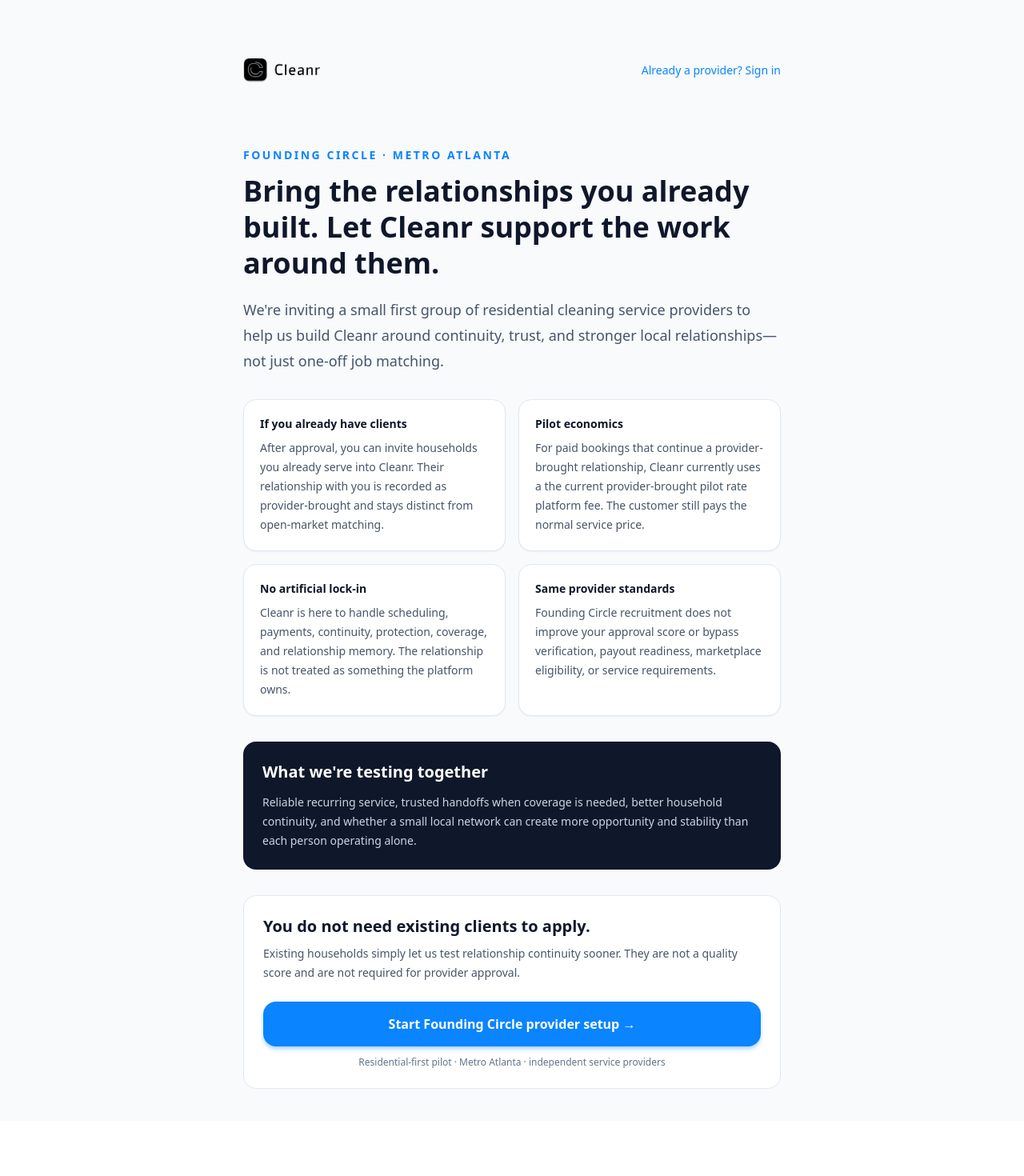
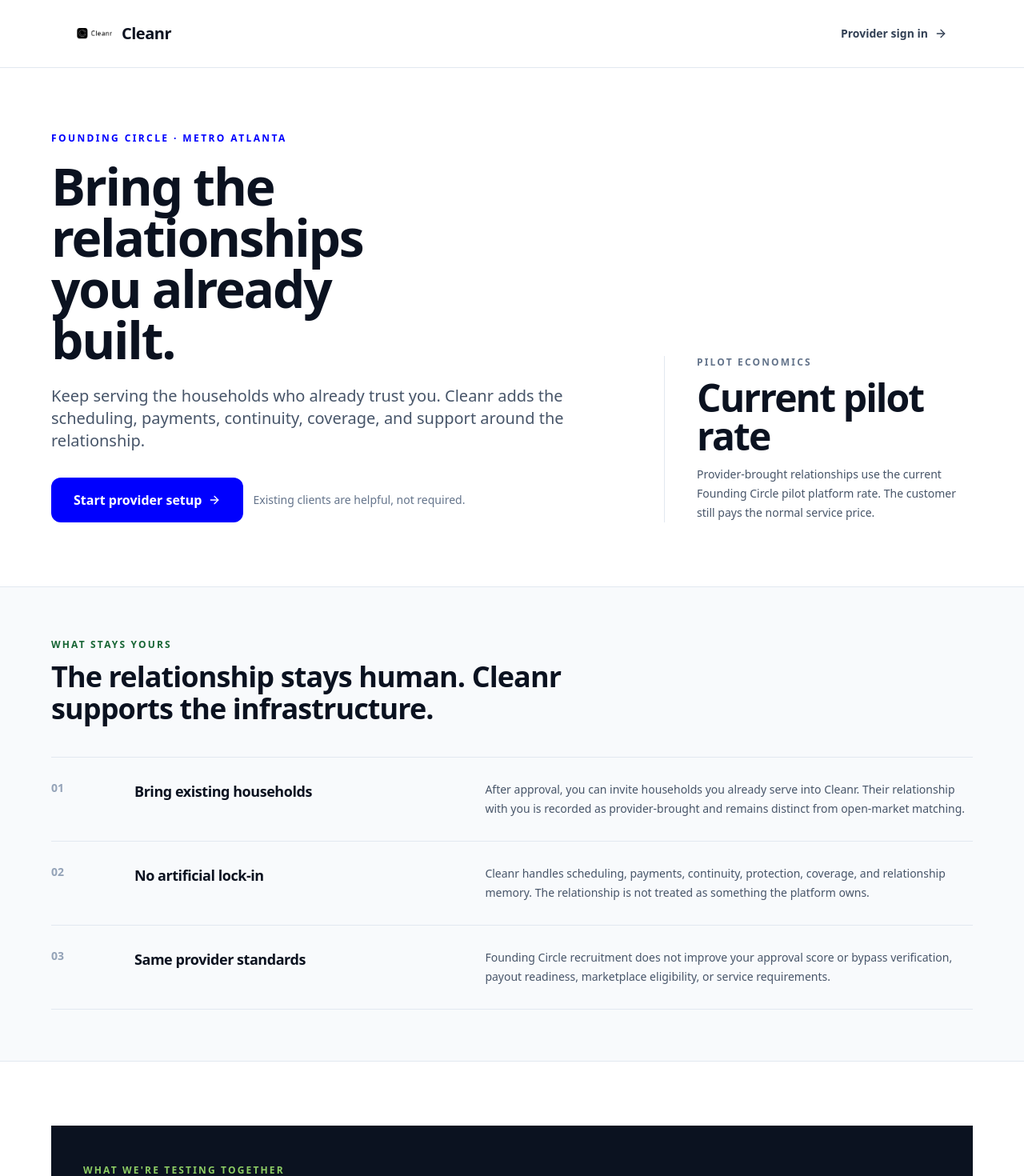
Before and after one commit to SolSabali-Ent/Cleanr-app-preview, a React (Vite) app: page /csp/founding-circle in a window 1280 px wide. Shown: the top 1470 px of the page at 80% size. Before the commit the page ends 1401 px from the top, so only its background shows below. Built offline with nearby package versions, Linux system fonts and the light colour scheme; no server answers; the database is empty.

Commit message:
Sync Cleanr public app from 9b82688

```diff
--- a/src/app/provider/screens/FoundingCircleJoin.tsx
+++ b/src/app/provider/screens/FoundingCircleJoin.tsx
@@ -1,4 +1,5 @@
 import { useEffect, useState } from "react";
+import { ArrowRight } from "lucide-react";
 import { useNavigate } from "react-router-dom";
 import { supabase } from "../../../lib/supabase";
 
@@ -23,75 +24,136 @@ export default function FoundingCircleJoin() {
     };
   }, []);
 
-  const rateLabel = pilotRate == null ? "the current provider-brought pilot rate" : `${Math.round(pilotRate * 100)}%`;
+  const ratePercent = pilotRate == null ? null : Math.round(pilotRate * 100);
+  const rateLabel = ratePercent == null ? "Current pilot rate" : `${ratePercent}%`;
+
+  const startSetup = () => navigate("/csp/signup?source=founding_circle");
 
   return (
-    <main className="min-h-screen bg-slate-50 px-5 py-10 text-slate-900">
-      <div className="mx-auto max-w-2xl">
-        <div className="flex items-center justify-between gap-4">
-          <img src="/cleanr-app@2x.png" alt="Cleanr" className="h-24 w-24 object-contain" />
-          <button type="button" onClick={() => navigate("/csp/login")} className="text-sm font-medium text-[#0A84FF]">
-            Already a provider? Sign in
+    <main className="min-h-screen bg-white text-[#0B1220]">
+      <header className="border-b border-slate-200 bg-white">
+        <div className="mx-auto flex max-w-6xl items-center justify-between gap-5 px-5 py-5 sm:px-8">
+          <button type="button" onClick={() => navigate("/")} className="flex items-center gap-3 text-left" aria-label="Cleanr home">
+            <img src="/cleanr-app@2x.png" alt="" className="h-11 w-11 rounded-xl object-contain" />
+            <span className="text-xl font-semibold tracking-tight">Cleanr</span>
+          </button>
+          <button
+            type="button"
+            onClick={() => navigate("/csp/login")}
+            className="inline-flex min-h-11 items-center gap-2 text-sm font-semibold text-slate-700 transition hover:text-[#0B1220]"
+          >
+            Provider sign in
+            <ArrowRight className="h-4 w-4" />
           </button>
         </div>
+      </header>
 
-        <section className="mt-12">
-          <p className="text-sm font-semibold uppercase tracking-[0.18em] text-[#0A84FF]">Founding Circle · Metro Atlanta</p>
-          <h1 className="mt-3 text-4xl font-bold leading-tight">Bring the relationships you already built. Let Cleanr support the work around them.</h1>
-          <p className="mt-5 text-lg leading-8 text-slate-600">
-            We&apos;re inviting a small first group of residential cleaning service providers to help us build Cleanr around continuity, trust, and stronger local relationships—not just one-off job matching.
+      <section className="px-5 pb-16 pt-14 sm:px-8 sm:pb-20 sm:pt-20">
+        <div className="mx-auto grid max-w-6xl gap-12 lg:grid-cols-[1.28fr_0.72fr] lg:items-end lg:gap-20">
+          <div>
+            <p className="text-xs font-semibold uppercase tracking-[0.2em] text-[#0000FE]">Founding Circle · Metro Atlanta</p>
+            <h1 className="mt-5 max-w-[13ch] text-4xl font-bold leading-[1.02] tracking-[-0.035em] sm:text-5xl lg:text-[64px]">
+              Bring the relationships you already built.
+            </h1>
+            <p className="mt-6 max-w-2xl text-lg leading-8 text-slate-600 sm:text-xl">
+              Keep serving the households who already trust you. Cleanr adds the scheduling, payments, continuity, coverage, and support around the relationship.
             </p>
+            <div className="mt-8 flex flex-col gap-3 sm:flex-row sm:items-center">
+              <button
+                type="button"
+                onClick={startSetup}
+                className="inline-flex min-h-13 items-center justify-center gap-2 rounded-xl bg-[#0000FE] px-7 py-4 text-base font-semibold text-white transition hover:opacity-95 active:scale-[0.99]"
+              >
+                Start provider setup
+                <ArrowRight className="h-4 w-4" />
+              </button>
+              <span className="text-sm text-slate-500">Existing clients are helpful, not required.</span>
+            </div>
+          </div>
+
+          <aside className="border-t border-slate-200 pt-6 lg:border-l lg:border-t-0 lg:pl-10 lg:pt-0">
+            <p className="text-xs font-semibold uppercase tracking-[0.18em] text-slate-500">Pilot economics</p>
+            <p className="mt-3 text-5xl font-semibold tracking-[-0.04em] text-[#0B1220]">{rateLabel}</p>
+            <p className="mt-3 max-w-sm text-sm leading-6 text-slate-600">
+              {ratePercent == null
+                ? "Provider-brought relationships use the current Founding Circle pilot platform rate."
+                : `For paid bookings that continue a provider-brought relationship, Cleanr currently uses a ${ratePercent}% platform fee.`}
+              {" "}The customer still pays the normal service price.
+            </p>
+          </aside>
+        </div>
       </section>
 
-        <section className="mt-8 grid gap-4 sm:grid-cols-2">
-          <div className="rounded-2xl border border-slate-200 bg-white p-5 shadow-sm">
-            <p className="text-sm font-semibold">If you already have clients</p>
-            <p className="mt-2 text-sm leading-6 text-slate-600">
-              After approval, you can invite households you already serve into Cleanr. Their relationship with you is recorded as provider-brought and stays distinct from open-market matching.
-            </p>
+      <section className="border-y border-slate-200 bg-[#F8FAFC] px-5 py-14 sm:px-8 sm:py-16">
+        <div className="mx-auto max-w-6xl">
+          <div className="max-w-2xl">
+            <p className="text-xs font-semibold uppercase tracking-[0.18em] text-[#166534]">What stays yours</p>
+            <h2 className="mt-3 text-3xl font-bold tracking-[-0.025em] sm:text-4xl">The relationship stays human. Cleanr supports the infrastructure.</h2>
           </div>
-          <div className="rounded-2xl border border-slate-200 bg-white p-5 shadow-sm">
-            <p className="text-sm font-semibold">Pilot economics</p>
-            <p className="mt-2 text-sm leading-6 text-slate-600">
-              For paid bookings that continue a provider-brought relationship, Cleanr currently uses a {rateLabel} platform fee. The customer still pays the normal service price.
-            </p>
+
+          <div className="mt-10 border-y border-slate-200">
+            {[
+              {
+                number: "01",
+                title: "Bring existing households",
+                body: "After approval, you can invite households you already serve into Cleanr. Their relationship with you is recorded as provider-brought and remains distinct from open-market matching.",
+              },
+              {
+                number: "02",
+                title: "No artificial lock-in",
+                body: "Cleanr handles scheduling, payments, continuity, protection, coverage, and relationship memory. The relationship is not treated as something the platform owns.",
+              },
+              {
+                number: "03",
+                title: "Same provider standards",
+                body: "Founding Circle recruitment does not improve your approval score or bypass verification, payout readiness, marketplace eligibility, or service requirements.",
+              },
+            ].map((item, index) => (
+              <div
+                key={item.number}
+                className={`grid gap-4 py-7 sm:grid-cols-[72px_0.8fr_1.2fr] sm:items-start sm:gap-8 ${index > 0 ? "border-t border-slate-200" : ""}`}
+              >
+                <p className="text-sm font-semibold text-slate-400">{item.number}</p>
+                <h3 className="text-lg font-semibold tracking-tight text-[#0B1220]">{item.title}</h3>
+                <p className="max-w-2xl text-sm leading-6 text-slate-600">{item.body}</p>
               </div>
-          <div className="rounded-2xl border border-slate-200 bg-white p-5 shadow-sm">
-            <p className="text-sm font-semibold">No artificial lock-in</p>
-            <p className="mt-2 text-sm leading-6 text-slate-600">
-              Cleanr is here to handle scheduling, payments, continuity, protection, coverage, and relationship memory. The relationship is not treated as something the platform owns.
-            </p>
+            ))}
           </div>
-          <div className="rounded-2xl border border-slate-200 bg-white p-5 shadow-sm">
-            <p className="text-sm font-semibold">Same provider standards</p>
-            <p className="mt-2 text-sm leading-6 text-slate-600">
-              Founding Circle recruitment does not improve your approval score or bypass verification, payout readiness, marketplace eligibility, or service requirements.
+        </div>
+      </section>
+
+      <section className="px-5 py-14 sm:px-8 sm:py-20">
+        <div className="mx-auto max-w-6xl bg-[#0B1220] px-6 py-10 text-white sm:px-10 sm:py-12 lg:grid lg:grid-cols-[0.75fr_1.25fr] lg:gap-16">
+          <div>
+            <p className="text-xs font-semibold uppercase tracking-[0.18em] text-[#8DCC64]">What we&apos;re testing together</p>
+            <h2 className="mt-3 text-3xl font-bold tracking-[-0.025em]">Can a local network create more stability than going it alone?</h2>
+          </div>
+          <p className="mt-6 text-base leading-7 text-slate-300 lg:mt-0 lg:self-end">
+            Reliable recurring service, trusted handoffs when coverage is needed, better household continuity, and whether a small local network can create more opportunity and stability than each person operating alone.
           </p>
         </div>
       </section>
 
-        <section className="mt-8 rounded-2xl bg-slate-900 p-6 text-white">
-          <h2 className="text-xl font-semibold">What we&apos;re testing together</h2>
-          <p className="mt-3 text-sm leading-6 text-slate-300">
-            Reliable recurring service, trusted handoffs when coverage is needed, better household continuity, and whether a small local network can create more opportunity and stability than each person operating alone.
-          </p>
-        </section>
-
-        <section className="mt-8 rounded-2xl border border-slate-200 bg-white p-6">
-          <h2 className="text-xl font-semibold">You do not need existing clients to apply.</h2>
-          <p className="mt-2 text-sm leading-6 text-slate-600">
+      <section className="border-t border-slate-200 px-5 py-14 sm:px-8 sm:py-18">
+        <div className="mx-auto grid max-w-6xl gap-8 lg:grid-cols-[1fr_auto] lg:items-center">
+          <div>
+            <p className="text-xs font-semibold uppercase tracking-[0.18em] text-slate-500">One important note</p>
+            <h2 className="mt-3 text-2xl font-bold tracking-[-0.02em] sm:text-3xl">You do not need existing clients to apply.</h2>
+            <p className="mt-3 max-w-2xl text-sm leading-6 text-slate-600">
               Existing households simply let us test relationship continuity sooner. They are not a quality score and are not required for provider approval.
             </p>
+          </div>
           <button
             type="button"
-            onClick={() => navigate("/csp/signup?source=founding_circle")}
-            className="mt-6 w-full rounded-2xl bg-[#0A84FF] px-6 py-4 text-base font-semibold text-white shadow-md shadow-[#0A84FF]/30 transition hover:opacity-95 active:scale-[0.99]"
+            onClick={startSetup}
+            className="inline-flex min-h-13 w-full items-center justify-center gap-2 rounded-xl bg-[#0000FE] px-7 py-4 text-base font-semibold text-white transition hover:opacity-95 active:scale-[0.99] sm:w-auto"
           >
-            Start Founding Circle provider setup →
+            Start Founding Circle setup
+            <ArrowRight className="h-4 w-4" />
           </button>
-          <p className="mt-3 text-center text-xs text-slate-500">Residential-first pilot · Metro Atlanta · independent service providers</p>
+        </div>
+        <p className="mx-auto mt-8 max-w-6xl text-xs text-slate-400">Residential-first pilot · Metro Atlanta · independent service providers</p>
       </section>
-      </div>
     </main>
   );
 }
```
Also changed, not shown: 57 other files (tests, documents, lock files or other folders). Lines whose indentation alone changed are shown as unchanged.
